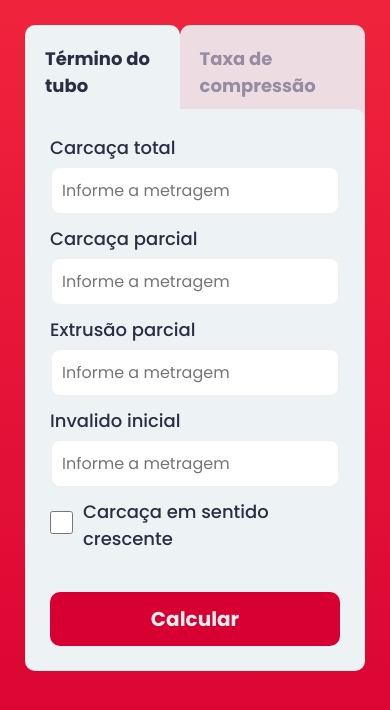
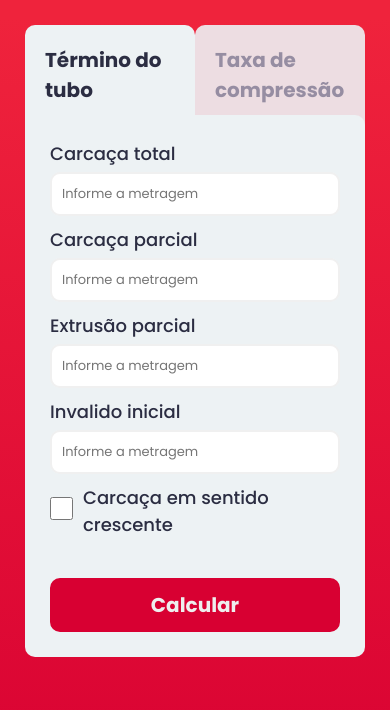
Before and after one commit to Ian-FS/calcula-facil-react, a React (Vite) app: page /compressao in a window 390 px wide. Shown: the top 710 px of the page. Built offline with nearby package versions, Linux system fonts and the light colour scheme.

Commit message:
atualizado estilo e logica do componente Header

```diff
--- a/src/App.jsx
+++ b/src/App.jsx
@@ -10,7 +10,7 @@ function App() {
   const [showResult, setShowResult] = useState(false)
   return (
     <div className='container'>
-      {!showResult && <Header ></Header>}
+      <Header setShowResult={setShowResult}></Header>
       <div className='container-pages'>
         <Routes>
           <Route path='/' element={<EndPipePage showResult={showResult} setShowResult={setShowResult} />} />
--- a/src/components/Formulario/InputBox/InputBox.scss
+++ b/src/components/Formulario/InputBox/InputBox.scss
@@ -9,7 +9,7 @@ input {
     border-radius: 10px;
     padding: 10px;
     display: block;
-    font-size: 16px;
+    font-size: 13px;
     width: 100%;
     margin-bottom: 10px;
     &:hover {
--- a/src/components/Formulario/ResultDashboard/ResultDashboard.jsx
+++ b/src/components/Formulario/ResultDashboard/ResultDashboard.jsx
@@ -1,6 +1,7 @@
 /* eslint-disable react/prop-types */
 import './ResultDashboard.scss'
 import arrowSvg from '../../../assets/arrow.svg';
+import { Link } from "react-router-dom";
 
 
 export default function ResultDashboard(props) {
@@ -9,15 +10,17 @@ export default function ResultDashboard(props) {
 
     const handleClick = () => {
         props.setShowValue(false)
-        props.setActiveStyle(false)
-        props.setCheck(false)
+        // props.setActiveStyle(false)
+        // props.setCheck(false)
     }
     return (
         <div className="container">
             <div className="result-container" id="result-container">
                 <div className="result-header">
-                    <img onClick={handleClick} src={arrowSvg} alt="seta-voltar" />
-                    <h2>Término do tubo</h2>
+                    <Link to={props.to} >
+                        <img onClick={handleClick} src={arrowSvg} alt="seta-voltar" />
+                    </Link>
+                    <h2>{props.titulo}</h2>
                 </div>
                 <div className="result-box" id="result-box">
                     <h3>{props.mensagem()}</h3>
--- a/src/components/Formulario/ResultDashboard/ResultDashboard.scss
+++ b/src/components/Formulario/ResultDashboard/ResultDashboard.scss
@@ -1,10 +1,11 @@
 .result-container {
     position: absolute;
     border-radius: 10px;
+    color: #2b2d42;
     .result-header {
         display: flex;
         padding: 10px 25px;
-        background-color: #fafafa;
+        background-color: #edf2f4;
         font-size: 15px;
         justify-content: space-between;
         align-items: center;
--- a/src/components/Header/Header.jsx
+++ b/src/components/Header/Header.jsx
@@ -2,7 +2,9 @@
 import { Link } from "react-router-dom";
 import './Header.scss'
 
-export default function Header() {
+export default function Header(props) {
+
+
 
     return (
         <header>
@@ -15,6 +17,7 @@ export default function Header() {
 
                             event.target.parentElement.parentElement.children[0].style.opacity = '100%'
                             event.target.parentElement.parentElement.children[1].style.opacity = '90%'
+                            props.setShowResult(false)
                         }}
                     ><Link to="/">Término do tubo</Link></li>
                     <li
@@ -24,6 +27,7 @@ export default function Header() {
 
                             event.target.parentElement.parentElement.children[1].style.opacity = '100%'
                             event.target.parentElement.parentElement.children[0].style.opacity = '90%'
+                            props.setShowResult(false)
                         })}
                         className="item-compression"><Link to="/compressao">Taxa de compressão</Link></li>
                 </ul>
--- a/src/components/Header/Header.scss
+++ b/src/components/Header/Header.scss
@@ -2,14 +2,12 @@ header {
     nav {
         background-color: #ef233c;
     }
-    width: 100%;
     background-color: #edf2f4;
     color: #8d99ae;
-    font-size: 18px;
+    font-size: 22px;
     border-radius: 10px;
     ul {
         display: flex;
-
         .item-endpipe {
             background-color: #edf2f4;
             border-radius: 10px 10px 0 0;
@@ -22,20 +20,22 @@ header {
             opacity: 90%;
         }
         li {
-            padding: 20px;
             list-style-type: none;
+            width: 100%;
             a {
+                display: flex;
+                width: 100%;
+                padding: 20px;
                 font-weight: 700;
                 text-decoration: none;
                 color: inherit;
-                padding: 20px;
                 &:hover {
                     color: #d80032;
                 }
             }
             @media only screen and (max-width: 490px) {
                 a {
-                    padding: 0px;
+                    font-size: 20px;
                 }
             }
         }
--- a/src/pages/calculates-compression.jsx
+++ b/src/pages/calculates-compression.jsx
@@ -9,13 +9,11 @@ import './style.scss'
 export default function CompressionPage({ showResult, setShowResult }) {
 
     const [activeStyleTaxa, setActiveStyleTaxa] = useState(false)
-    // const [showResultTaxa, setShowResultTaxa] = useState(false)
     const [carcassTotal, setCarcassTotal] = useState('')
     const [carcassPartial, setCarcassPartial] = useState('')
     const [extrusionPartial, setExtrusionPartial] = useState('')
     const [invalid, setInvalid] = useState('')
     const [checkSense, setCheckSense] = useState(false)
-    console.log(checkSense)
 
 
     const calculaTaxa = () => {
@@ -44,6 +42,7 @@ export default function CompressionPage({ showResult, setShowResult }) {
         event.preventDefault()
         calculaTaxa()
         setShowResult(true)
+        console.log(event.target.parentNode.parentNode.children[0].children[0].children[0].children[0])
 
     }
 
@@ -107,7 +106,9 @@ export default function CompressionPage({ showResult, setShowResult }) {
             {
                 (showResult) &&
                 <ResultDashboard
+                    titulo={'Taxa de compressão'}
                     mensagem={calculaTaxa}
+                    to={"/compressao"}
                     setShowValue={setShowResult}
                     setActiveStyle={setActiveStyleTaxa}
                     setCheck={setCheckSense}
--- a/src/pages/calculates-end-pipe.jsx
+++ b/src/pages/calculates-end-pipe.jsx
@@ -85,6 +85,7 @@ export default function EndPipePage({ showResult, setShowResult }) {
     }
 
     const handleClick = (event) => {
+        console.log(event)
         event.preventDefault();
         setShowResult(checkInput)
     }
@@ -161,7 +162,9 @@ export default function EndPipePage({ showResult, setShowResult }) {
             {
                 (showResult) &&
                 <ResultDashboard
+                    titulo={'Término do tubo'}
                     mensagem={addTime}
+                    to={"/"}
                     setShowValue={setShowResult}
                     setActiveStyle={setActiveStyle}
                     setCheckLine={setCheckLine}
```
